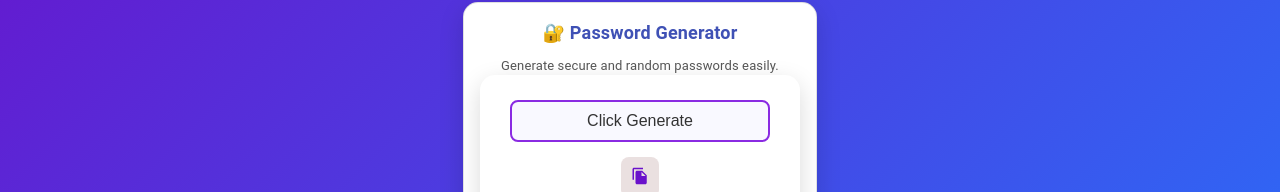
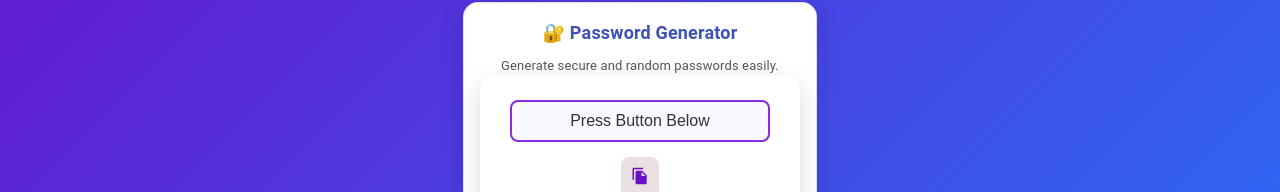
Before and after one commit to ParveshRajput1/Password-Generator-Chrome-Extension, a React (Create React App) app: page / in a window 1280 px wide. Shown: the part 247-439 px from the top of the page. Built offline with nearby package versions, Linux system fonts and the light colour scheme.

Commit message:
Update App.js
commit

```diff
--- a/src/App.js
+++ b/src/App.js
@@ -66,7 +66,7 @@ function App() {
 
         <div className="password__container">
           <span className="password_copText">
-            {password || "Click Generate"}
+            {password || "Press Button Below"}
           </span>
           <span className="password_copyIcon" onClick={copyPassword}>
             <FileCopyIcon
```
